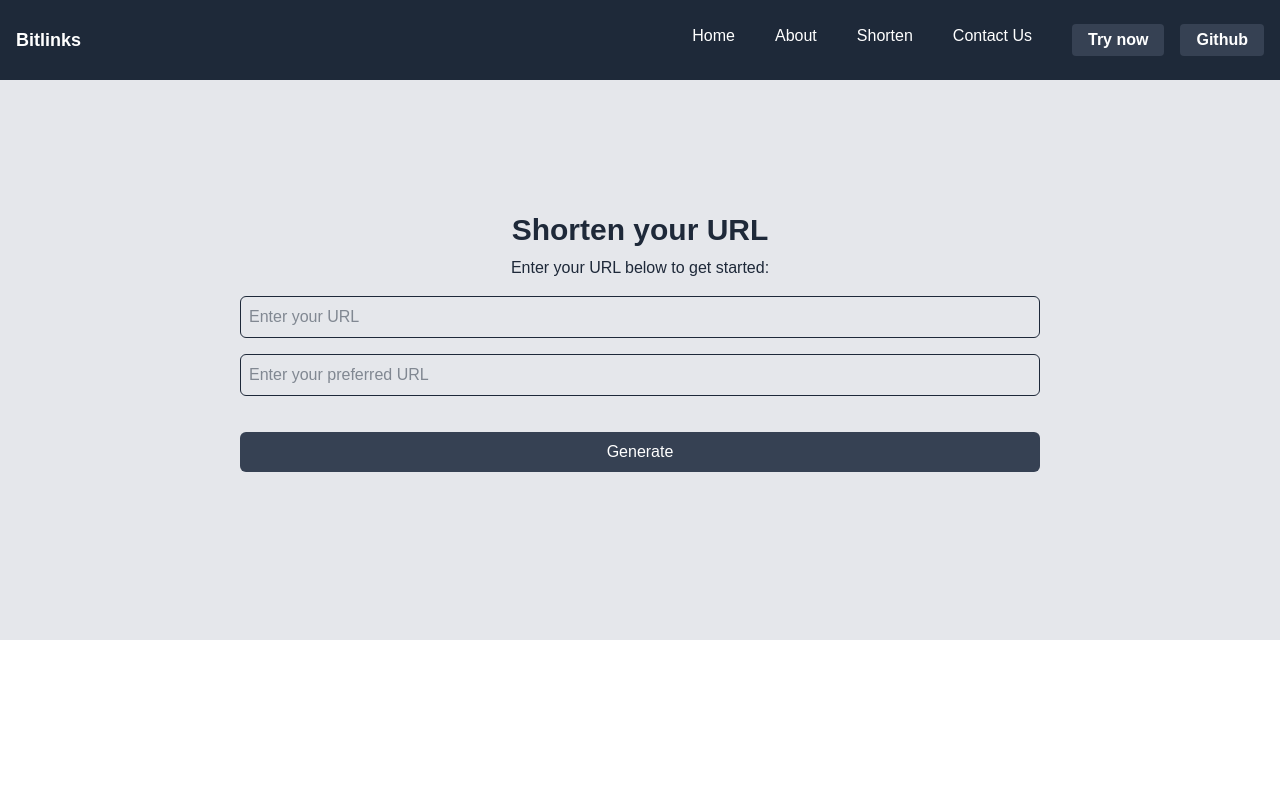
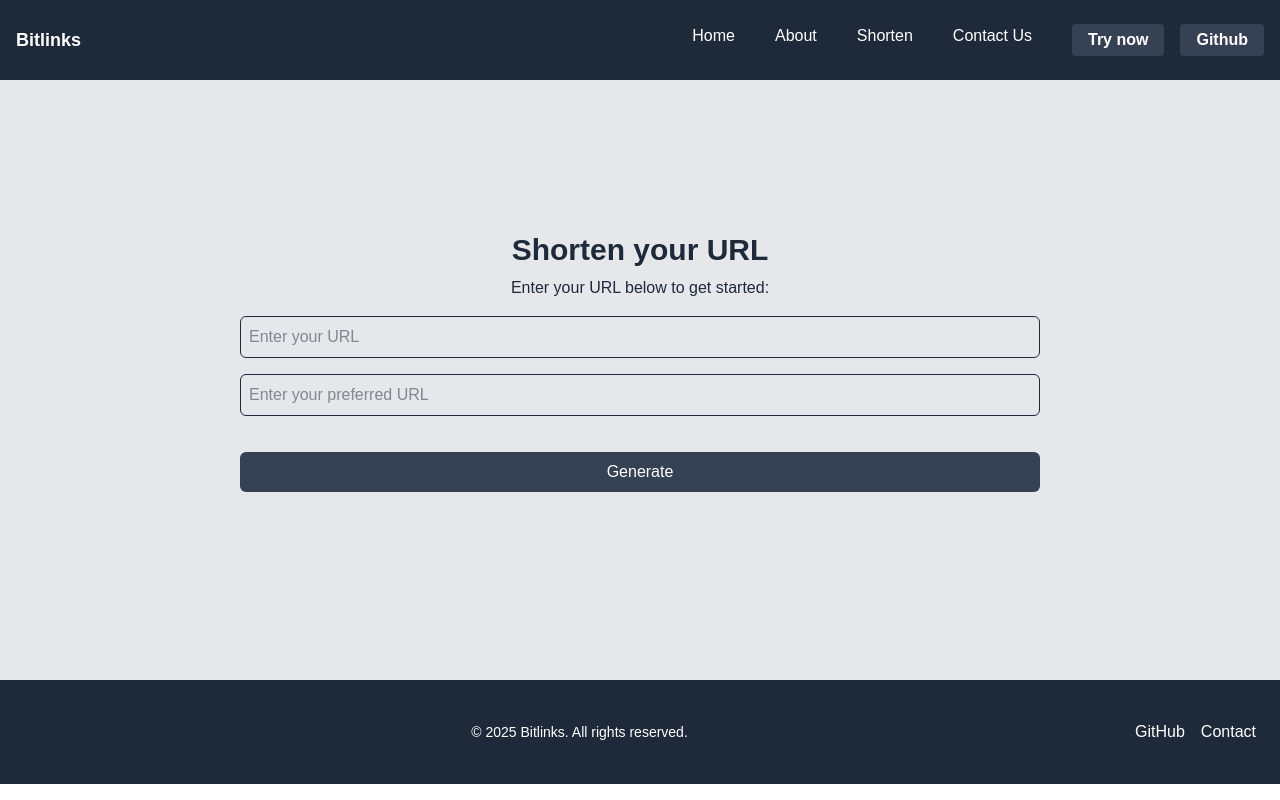
Before and after one commit to missghosh04/UrlShortner-Using-Next-js, a Next.js app: page /shorten in a window 1280 px wide. Built offline with nearby package versions, Linux system fonts and the light colour scheme.

Commit message:
new commit

```diff
--- a/app/[shortUrl]/page.js
+++ b/app/[shortUrl]/page.js
@@ -2,7 +2,7 @@ import { redirect } from "next/navigation"
 import clientPromise from "../lib/mongodb"
 
 export default async function Page({ params }) {
-  const { shortUrl } = (await params).shortUrl
+  const { shortUrl } = await params
   const client = await clientPromise
   const db = client.db("Bitlinks")
   const collection = db.collection("urls")
--- /dev/null
+++ b/app/components/Footer.js
@@ -0,0 +1,23 @@
+import React from 'react'
+
+const Footer = () => {
+    return (
+        <div>
+            <footer className="bg-gray-800 text-white py-10 position-fixed bottom-0 w-full h-full flex justify-between items-center px-6">
+                <div className="container mx-auto text-center">
+                    <p className="text-sm"> ©  {new Date().getFullYear()} Bitlinks. All rights reserved.</p>
+                </div>
+                <div className="flex space-x-4">
+                    <a href="https://github.com/missghosh04/UrlShortner-Using-Next-js" target="_blank" rel="noopener noreferrer" className="hover:text-gray-400">
+                        GitHub
+                    </a>
+                    <a href="mailto:youremail@example.com" className="hover:text-gray-400">
+                        Contact
+                    </a>
+                </div>
+            </footer>
+        </div>
+    )
+}
+
+export default Footer
--- a/app/components/Navbar.js
+++ b/app/components/Navbar.js
@@ -12,7 +12,7 @@ const Navbar = () => {
         <Link href="/contact"><li>Contact Us</li></Link>
         <li className='flex space-x-4'>
         <Link href="/shorten"><button className='bg-gray-700 hover:bg-gray-600 text-white py-1 px-4 rounded font-bold'>Try now</button></Link>
-        <Link href="/github"><button className='bg-gray-700 hover:bg-gray-600 text-white py-1 px-4 rounded font-bold'>Github</button></Link>
+        <Link href="/github"target="_blank"><button className='bg-gray-700 hover:bg-gray-600 text-white py-1 px-4 rounded font-bold'>Github</button></Link>
         </li>
       </ul>
     </nav>
--- a/app/layout.js
+++ b/app/layout.js
@@ -1,6 +1,7 @@
 import { Geist, Geist_Mono } from "next/font/google";
 import "./globals.css";
 import Navbar from "./components/Navbar.js";
+import Footer from "./components/Footer";
 const geistSans = Geist({
   variable: "--font-geist-sans",
   subsets: ["latin"],
@@ -24,6 +25,7 @@ export default function RootLayout({ children }) {
       >
         <Navbar/>
         {children}
+        <Footer/>
       </body>
     </html>
   );
--- a/app/page.js
+++ b/app/page.js
@@ -3,13 +3,13 @@ import Link from 'next/link'
 export default function Home() {
   return (
     <main>
-      <section className="grid grid-cols-2 h-[70vh] bg-gray-200">
+      <section className="grid grid-cols-2 h-[75vh] bg-gray-200">
         <div className="  flex flex-col justify-center items-center p-10 space-y-4  text-gray-800">
           <h1 className="text-3xl font-bold">Welcome to Bitlinks</h1>
           <p >We are most straightforward URL shortener in the world.</p>
           <div className='flex space-x-4'>
         <Link href="/shorten"><button className='bg-gray-700 hover:bg-gray-600 text-white py-1 px-4 rounded font-bold'>Try now</button></Link>
-        <Link href="/github"><button className='bg-gray-700 hover:bg-gray-600 text-white py-1 px-4 rounded font-bold'>Github</button></Link>
+        <Link href="/github" target="_blank"><button className='bg-gray-700 hover:bg-gray-600 text-white py-1 px-4 rounded font-bold'>Github</button></Link>
         </div>
         </div>
 
--- a/app/shorten/page.js
+++ b/app/shorten/page.js
@@ -2,7 +2,7 @@
 import React from 'react'
 import { useState } from 'react';
 import Link from 'next/link';
-const page = () => {
+const Page = () => {
     const [url, seturl] = useState("");
     const [shortUrl, setShortUrl] = useState("");
     const [generated, setgenerated] = useState("");
@@ -35,7 +35,7 @@ const page = () => {
     }
 
     return (
-        <div className='flex flex-col h-[70vh] justify-center items-center p-5 space-y-4 text-gray-800 bg-gray-200'>
+        <div className='flex flex-col h-[75vh] justify-center items-center p-5 space-y-4 text-gray-800 bg-gray-200'>
             <div className='flex flex-col justify-center items-center space-y-2'>
                 <h1 className="text-3xl font-bold">Shorten your URL</h1>
                 <p>Enter your URL below to get started:</p>
@@ -63,4 +63,4 @@ const page = () => {
     )
 }
 
-export default page
+export default Page
```
